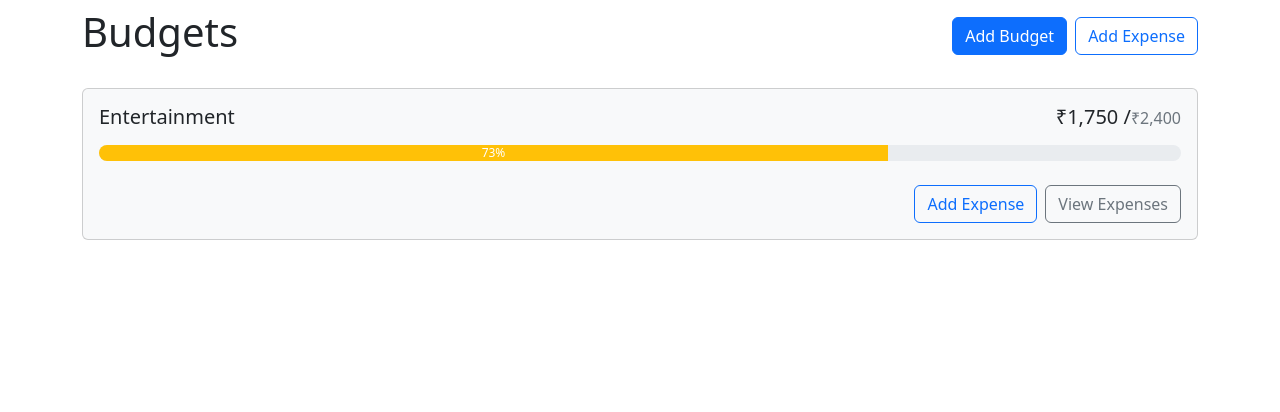
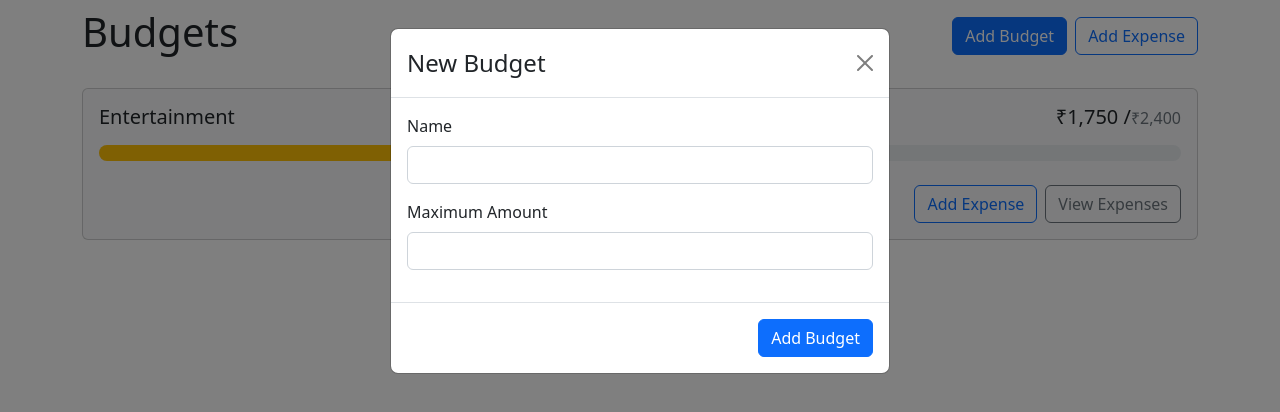
Before and after one commit to AyonMandal/BudgetAppWithContext, a React (Create React App) app: page / in a window 1280 px wide. Both pictures are taken after a click on the button "Add Budget". Shown: the top 412 px of the page. Built offline with nearby package versions, Linux system fonts and the light colour scheme.

Commit message:
Add Budget Modal Completed

```diff
--- a/src/App.js
+++ b/src/App.js
@@ -1,14 +1,23 @@
 import React from "react";
 import { Container, Stack } from "react-bootstrap";
 import Button from "react-bootstrap/Button";
+import AddBudgetModal from "./components/AddBudgetModal";
 import BudgetCard from "./components/BudgetCard";
+import { useState } from "react";
 
 const App = () => {
+  const [showAddBudgetModal, setShowAddBudgetModal] = useState(false);
+  function hideAddBudgetModal() {
+    setShowAddBudgetModal(false);
+  }
   return (
+    <>
       <Container className="my-2">
         <Stack direction="horizontal" gap={2} className="mb-4">
           <h1 className="me-auto">Budgets</h1>
-        <Button variant="primary">Add Budget</Button>
+          <Button variant="primary" onClick={() => setShowAddBudgetModal(true)}>
+            Add Budget
+          </Button>
           <Button variant="outline-primary">Add Expense</Button>
         </Stack>
         <BudgetCard
@@ -18,6 +27,11 @@ const App = () => {
           bgGray={true}
         />
       </Container>
+      <AddBudgetModal
+        showModal={showAddBudgetModal}
+        hideModal={hideAddBudgetModal}
+      />
+    </>
   );
 };
 
--- /dev/null
+++ b/src/components/AddBudgetModal.js
@@ -0,0 +1,51 @@
+import React, { useRef } from "react";
+import { Modal, Button, Form } from "react-bootstrap";
+import { useBudgets } from "../context/BudgetContext";
+
+const AddBudgetModal = (props) => {
+  const nameRef = useRef();
+  const valueRef = useRef();
+  const { addBudget } = useBudgets();
+  function handleFormSubmit(e) {
+    e.preventDefault();
+    addBudget({
+      name: nameRef.current.value,
+      max: parseFloat(valueRef.current.value),
+    });
+    props.hideModal();
+  }
+  return (
+    <>
+      <Modal show={props.showModal} onHide={props.hideModal}>
+        <Form onSubmit={handleFormSubmit}>
+          <Modal.Header closeButton>
+            <Modal.Title>New Budget</Modal.Title>
+          </Modal.Header>
+          <Modal.Body>
+            <Form.Group className="mb-3" controlId="name">
+              <Form.Label>Name</Form.Label>
+              <Form.Control type="text" ref={nameRef} required></Form.Control>
+            </Form.Group>
+            <Form.Group className="mb-3" controlId="maxValue">
+              <Form.Label>Maximum Amount</Form.Label>
+              <Form.Control
+                type="number"
+                required
+                min={0}
+                step={0.01}
+                ref={valueRef}
+              ></Form.Control>
+            </Form.Group>
+          </Modal.Body>
+          <Modal.Footer>
+            <Button variant="primary" type="submit">
+              Add Budget{" "}
+            </Button>
+          </Modal.Footer>
+        </Form>
+      </Modal>
+    </>
+  );
+};
+
+export default AddBudgetModal;
```
Lines whose indentation alone changed are shown as unchanged.
